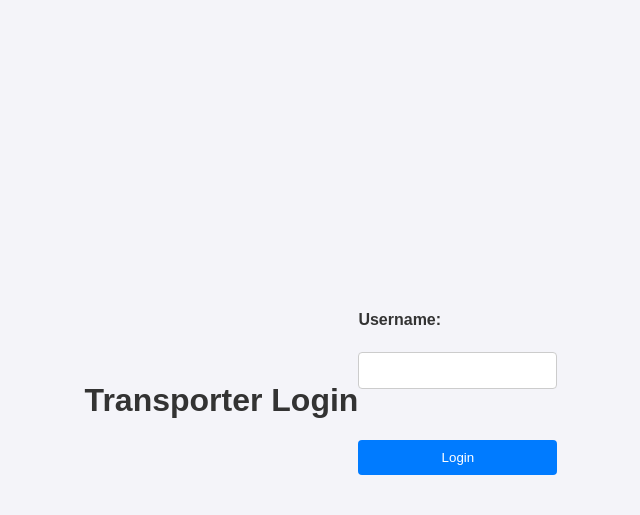
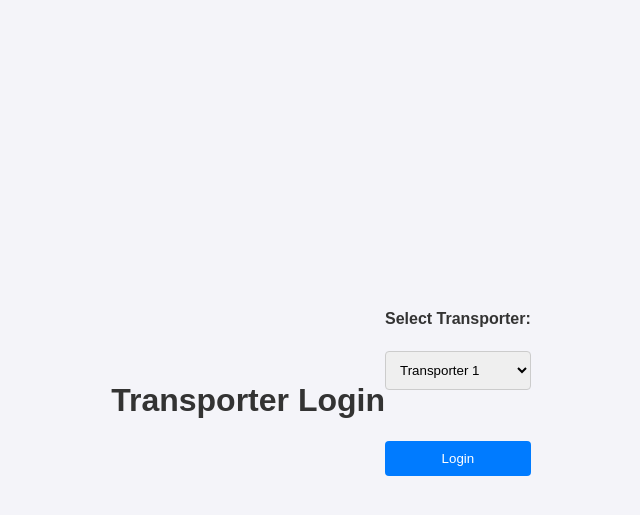
Before and after one commit to oiki/hospital-transport-requests, a Flask app: page /login in a window 1280 px wide. Shown: the top 515 px of the page, without its empty margins (319-959 px from the left). Run offline with Flask 3, Linux system fonts and the light colour scheme.

Commit message:
Add dropdown list for selecting transporter in login form

```diff
--- a/templates/login.html
+++ b/templates/login.html
@@ -9,10 +9,14 @@
 </head>
 <body>
     <h1>Transporter Login</h1>
-    <form action="/login" method="post">
-        <label for="username">Username:</label><br>
-        <input type="text" id="username" name="username" required><br><br>
-        <input type="submit" value="Login">
-    </form>
+<form action="/login" method="post">
+    <label for="username">Select Transporter:</label><br>
+    <select id="username" name="username" required>
+        <option value="Transporter1">Transporter 1</option>
+        <option value="Transporter2">Transporter 2</option>
+        <option value="Transporter3">Transporter 3</option>
+    </select><br><br>
+    <input type="submit" value="Login">
+</form>
 </body>
 </html>
```
Also changed, not shown: 1 other file.
